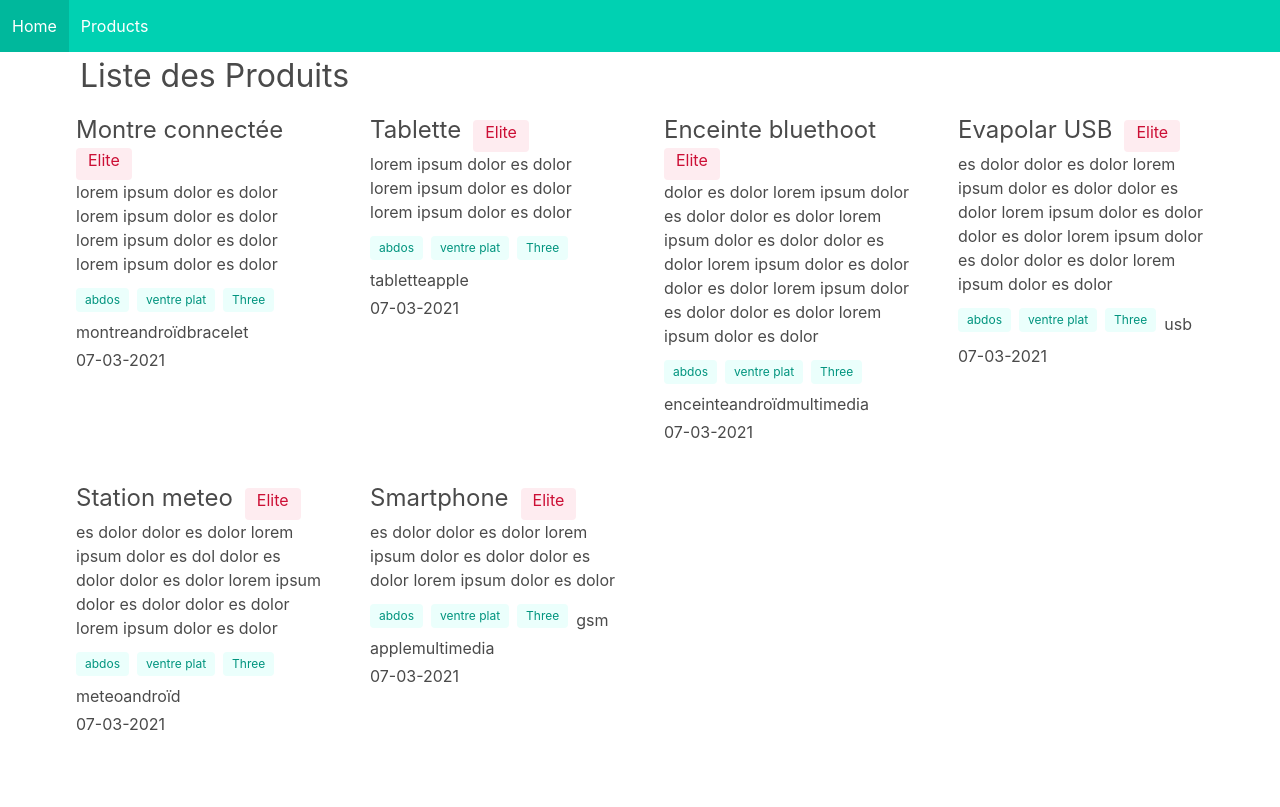
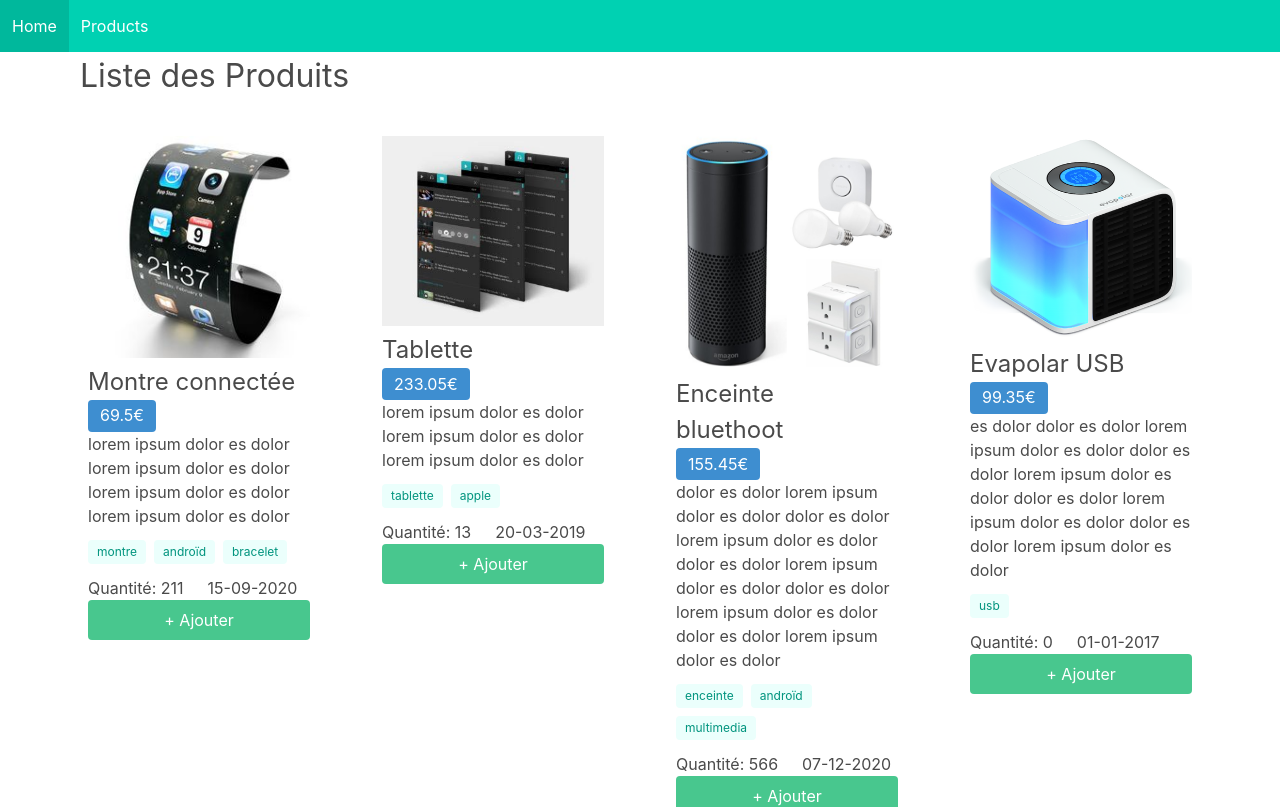
Before and after one commit to dyl25/shopping-app, a Vue app: page /products in a window 1280 px wide. Shown: the top 807 px of the page. Built offline with nearby package versions, Linux system fonts and the light colour scheme; data requests are answered from the project's data file.

Commit message:
add component to confirm users choice

```diff
--- a/data/db.json
+++ b/data/db.json
@@ -164,5 +164,69 @@
             "image": "smartphone.jpg",
             "creation_date": "28-11-2020"
         }
-    ]
+    ],
+    "basket": {
+        "products": [
+            {
+                "id": 3,
+                "seller": {
+                    "id": 3,
+                    "name": "Locuste",
+                    "firstname": "Charle",
+                    "email": "Charle@example.com",
+                    "mobile": "045785231"
+                },
+                "tags": [
+                    {
+                        "id": 1,
+                        "name": "enceinte"
+                    },
+                    {
+                        "id": 2,
+                        "name": "androïd"
+                    },
+                    {
+                        "id": 6,
+                        "name": "multimedia"
+                    }
+                ],
+                "name": "Enceinte bluethoot",
+                "description": "dolor es dolor lorem ipsum dolor es dolor dolor es dolor lorem ipsum dolor es dolor dolor es dolor lorem ipsum dolor es dolor dolor es dolor lorem ipsum dolor es dolor dolor es dolor lorem ipsum dolor es dolor",
+                "price": 155.45,
+                "quantity": 566,
+                "image": "enceinte.png",
+                "creation_date": "07-12-2020"
+            },
+            {
+                "id": 6,
+                "seller": {
+                    "id": 6,
+                    "name": "Ranius",
+                    "firstname": "Emilie",
+                    "email": "Emilie@example.com",
+                    "mobile": "0652145235"
+                },
+                "tags": [
+                    {
+                        "id": 1,
+                        "name": "gsm"
+                    },
+                    {
+                        "id": 5,
+                        "name": "apple"
+                    },
+                    {
+                        "id": 6,
+                        "name": "multimedia"
+                    }
+                ],
+                "name": "Smartphone",
+                "description": "es dolor dolor es dolor lorem ipsum dolor es dolor dolor es dolor lorem ipsum dolor es dolor",
+                "price": 325.42,
+                "quantity": 0,
+                "image": "smartphone.jpg",
+                "creation_date": "28-11-2020"
+            }
+        ]
+    }
 }
--- /dev/null
+++ b/public/css/style.css
@@ -0,0 +1,40 @@
+.tag:not(body){
+    line-height: 1.7;
+}
+
+.no-border {
+    border: none;
+}
+
+.is-clickable {
+    cursor: pointer !important;
+}
+
+.notif-container {
+    top: 10%;
+    right: 7%;
+    max-width: 86%;
+
+    display: block;
+    position: fixed;
+    z-index: 10000;
+}
+
+.toast-notif {
+    top: 0px;
+    transition: transform 0.2s ease 0s, opacity 0.2s ease 0s;
+    /*opacity: 0;*/
+    margin-top: -40px;
+}
+
+.hoverable {
+    transition: box-shadow .25s, -webkit-box-shadow .25s;
+}
+
+.hoverable:hover {
+    box-shadow: 0 2px 2px 0 rgba(0,0,0,0.14),0 3px 1px -2px rgba(0,0,0,0.12),0 1px 5px 0 rgba(0,0,0,0.2);
+}
+
+.ml-auto {
+    margin-left: auto;
+}
--- a/public/index.html
+++ b/public/index.html
@@ -6,6 +6,8 @@
     <meta name="viewport" content="width=device-width,initial-scale=1.0">
 
     <link rel="stylesheet" href="https://unpkg.com/bulma@0.9.0/css/bulma.min.css" />
+    <link rel="stylesheet" href="css/style.css">
+
     <link rel="icon" href="<%= BASE_URL %>favicon.ico">
 
     <title><%= htmlWebpackPlugin.options.title %></title>
--- /dev/null
+++ b/src/components/AddProductConfirm.vue
@@ -0,0 +1,56 @@
+<template>
+    <div class="box">
+        <article class="px-4 columns mt-3">
+            <div class="column">
+                <img :src="'./img/'+product.image" alt="">
+            </div>
+            <div class="column">
+                <div>
+                    <h3 class="is-size-4 is-inline-block mr-3">
+                        {{ product.name }}
+                    </h3>
+                    <span
+                        class="tag is-info is-light is-inline-block is-medium"
+                        >{{ product.price }} €</span
+                    >
+                </div>
+                <div>
+                    {{ product.description }}
+                </div>
+                <div class="tags mt-3">
+                    <span class="tag is-primary is-light">abdos</span>
+                    <span class="tag is-primary is-light">ventre plat</span>
+                    <span class="tag is-primary is-light">Three</span>
+                </div>
+            </div>
+        </article>
+        <p>Ajouter ce produit au panier?</p>
+    </div>
+</template>
+
+<script>
+export default {
+    props: ["dataVisible", "product"],
+
+    data() {
+        return {
+            visible: this.dataVisible,
+        };
+    },
+
+    watch: {
+        dataVisible: function (val) {
+            this.visible = val;
+        },
+    },
+
+    mounted() {},
+
+    methods: {
+        close() {
+            this.$emit("closeModal");
+            this.visible = false;
+        },
+    },
+};
+</script>
--- /dev/null
+++ b/src/components/Modal.vue
@@ -0,0 +1,38 @@
+<template>
+    <div class="modal" :class="{'is-active': visible}">
+        <div class="modal-background"></div>
+        <div class="modal-content">
+            <slot></slot>
+        </div>
+        <button @click="close" class="modal-close is-large" aria-label="close"></button>
+    </div>
+</template>
+
+<script>
+
+export default {
+    props: ['dataVisible'],
+
+    data() {
+        return {
+            visible: this.dataVisible
+        };
+    },
+
+    watch: {
+        dataVisible: function(val) {
+            this.visible = val
+        }
+    },
+
+    mounted() {
+    },
+
+    methods: {
+        close() {
+            this.$emit('closeModal')
+            this.visible = false
+        }
+    },
+};
+</script>
--- /dev/null
+++ b/src/components/Product.vue
@@ -0,0 +1,48 @@
+<template>
+    <article class="px-5 py-5 mt-3 hoverable is-clickable">
+        <figure>
+            <img :src="'./img/'+product.image" alt="">
+        </figure>
+        <div>
+            <h3 class="is-size-4 is-inline-block mr-3">{{ product.name }}</h3>
+        </div>
+        <div>
+            <span class="tag is-primary is-info is-medium">{{ product.price }}€</span>
+        </div>
+        <div>{{ product.description }}</div>
+        <div class="tags mt-3 mb-1">
+            <span v-for="tag in product.tags" :key="tag.id" class="tag is-primary is-light">{{ tag.name }}</span>
+        </div>
+        <div>
+            <span class="mr-5" :class="{'red-text': inStock}">Quantité: {{ product.quantity }}</span>
+            <span>{{ product.creation_date }}</span>
+        </div>
+        <button @click="addProduct" class="button is-fullwidth is-success">+ Ajouter</button>
+    </article>
+</template>
+
+<script>
+
+export default {
+    props: ['product'],
+    data() {
+        return {
+        };
+    },
+
+    mounted() {
+    },
+
+    computed: {
+        inStock() {
+            return this.product.quantity > 0
+        }
+    },
+
+    methods: {
+        addProduct() {
+            this.$emit('addProduct', this.product.id);
+        }
+    },
+};
+</script>
--- a/src/views/ProductList.vue
+++ b/src/views/ProductList.vue
@@ -1,40 +1,43 @@
 <template>
     <h2 class="is-size-3 px-4">Liste des Produits</h2>
 
+    <modal @close-modal="closeModal" :data-visible="showModal">
+        <add-product-confirm v-if="selectedProduct" :product="selectedProduct" />
+    </modal>
+
     <div class="columns is-multiline">
-        <article v-for="product in products" :key="product.id" class="column is-3 px-5 mt-3 hoverable is-clickable">
-            <div>
-                <h3 class="is-size-4 is-inline-block mr-3">{{ product.name }}</h3>
-                <span class="tag is-danger is-light is-inline-block is-medium"
-                    >Elite</span
-                >
-            </div>
-            <div>{{ product.description }}</div>
-            <div class="tags mt-3 mb-1">
-                <span class="tag is-primary is-light">abdos</span>
-                <span class="tag is-primary is-light">ventre plat</span>
-                <span class="tag is-primary is-light">Three</span>
-                <span v-for="tag in product.tags" :key="tag.id">{{ tag.name }}</span>
-            </div>
-            <div>07-03-2021</div>
-        </article>
+        <div v-for="product in products" :key="product.id" class="column is-3">
+            <product @add-product="addToBasket" :product="product" />
+        </div>
     </div>
 </template>
 
 <script>
-import axios from "axios";
+import axios from "axios"
+import Product from "../components/Product.vue"
+import Modal from "../components/Modal.vue"
+import AddProductConfirm from "../components/AddProductConfirm.vue"
 
 export default {
+    components: {
+        'product': Product,
+        'modal': Modal,
+        'add-product-confirm': AddProductConfirm
+    },
     data() {
         return {
             products: [],
+            userBasket: null,
+            showModal: false,
+            selectedProduct: null,
             messages: [],
             errors: [],
         };
     },
 
     mounted() {
-        this.loadProdcuts();
+        this.loadProdcuts()
+        this.loadUserBasket()
     },
 
     methods: {
@@ -42,11 +45,29 @@
 
             axios.get("http://localhost:3000/products")
             .then(({ data }) => {
-                console.log(data);
                 this.products = data;
             })
-            .catch(err => this.errors.push("Une erreur s'est produite:" + err));
+            .catch(err => this.errors.push("Une erreur s'est produite avec les produits:" + err));
         },
+
+        loadUserBasket() {
+            axios.get("http://localhost:3000/basket")
+            .then(({ data }) => {
+                this.userBasket = data[0]
+            })
+            .catch(err => this.errors.push("Une erreur s'est produite avec les paniers:" + err));
+        },
+
+        addToBasket(productId) {
+            console.log(productId);
+            this.selectedProduct = this.products.find(prod => prod.id === productId)
+            this.showModal = true
+        },
+
+        closeModal() {
+            this.showModal = false
+        }
+
     },
 };
 </script>
```
